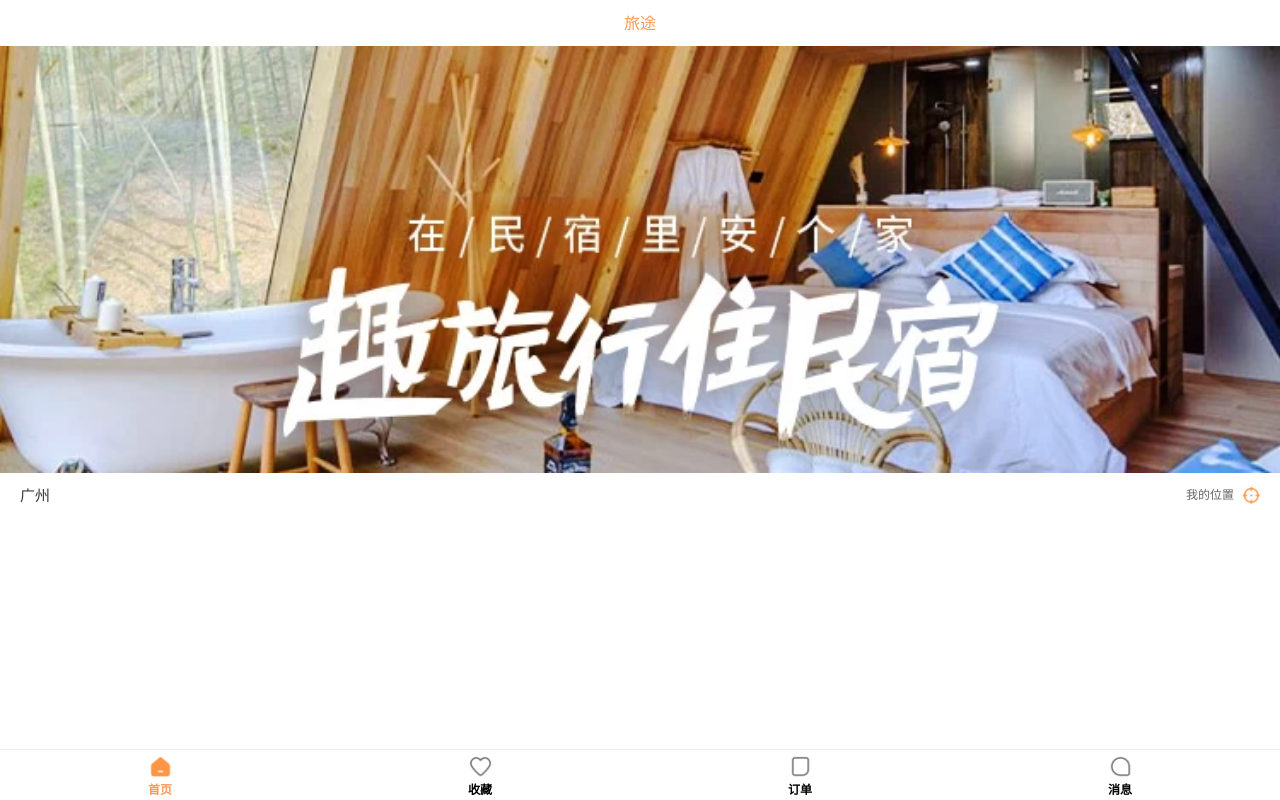
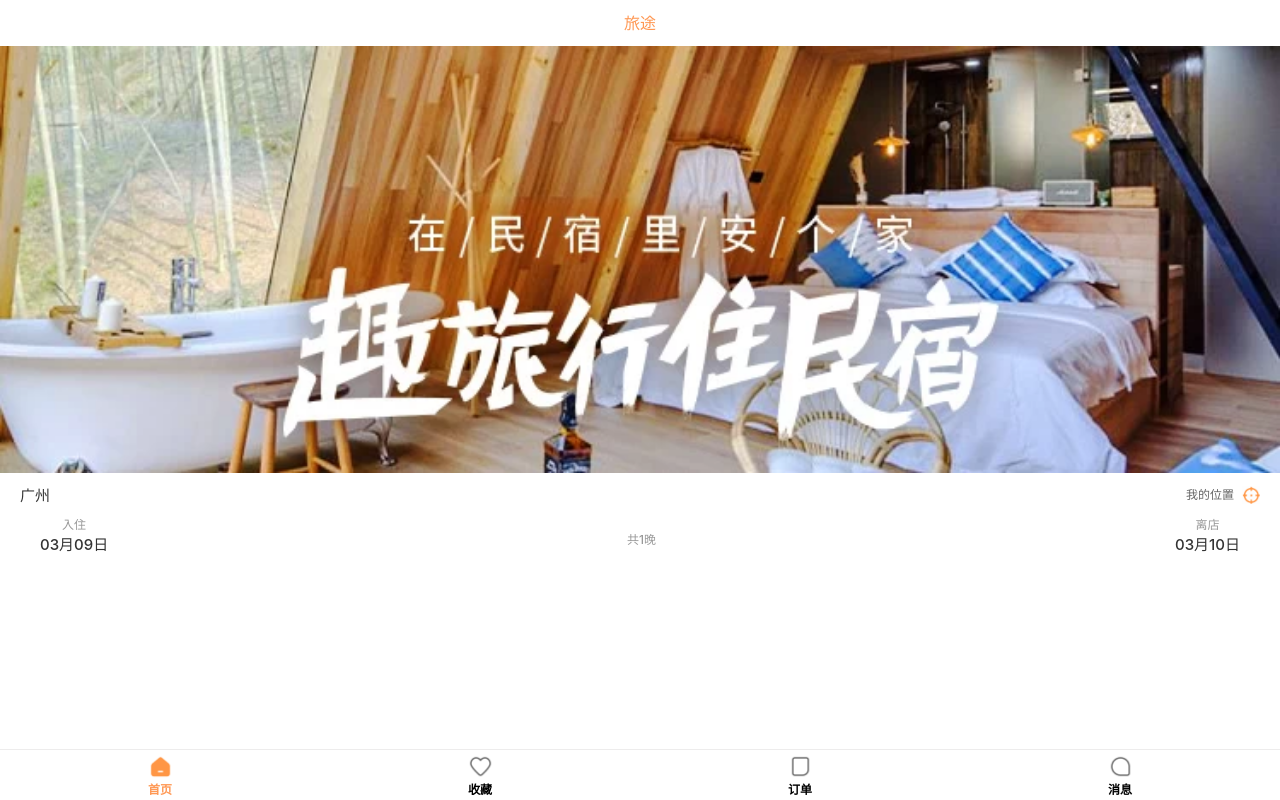
Before and after one commit to ZhangYW111/YW-tour, a Vue app: page /home in a window 1280 px wide. Built offline with nearby package versions, Linux system fonts and the light colour scheme.

Commit message:
新增日历及日期选择功能

```diff
--- a/package.json
+++ b/package.json
@@ -9,6 +9,7 @@
   },
   "dependencies": {
     "axios": "^1.3.4",
+    "dayjs": "^1.11.7",
     "normalize.css": "^8.0.1",
     "pinia": "^2.0.32",
     "vant": "^4.1.0",
--- /dev/null
+++ b/src/utils/format_date.js
@@ -0,0 +1,10 @@
+import dayjs from 'dayjs'
+
+// 格式化成xx月xx日
+export function fomatMonthDate(date) {
+  return dayjs(date).format('MM月DD日')
+}
+// 计算时间差
+export function getDiffDays(startDate, endDate) {
+  return dayjs(endDate).diff(startDate, "day")
+}
--- a/src/views/home/main-component/MainComponent.vue
+++ b/src/views/home/main-component/MainComponent.vue
@@ -8,22 +8,58 @@
         <img src="@/assets/img/home/icon_location.png" alt="">
       </div>
     </div>
+    <!-- 日期 -->
+    <div class="data">
+      <div class="entry-data">
+        <span>入住</span>
+        <div @click="showCalendar=true">{{ startDate }}</div>
+      </div>
+      <div class="duration">共{{ stayCount }}晚</div>
+      <div class="leave-data">
+        <span>离店</span>
+        <div @click="showCalendar=true">{{ endDate }}</div>
+      </div>
+      <!-- 日历组件 -->
+      <van-calendar v-model:show="showCalendar" type="range" @confirm="onConfirm"  color="#ff9854"/>
+    </div>
   </div>
 </template>
 
 <script setup>
   import { useRouter } from "vue-router"
   import useCityStore from "@/stores/modules/city";
+  import { fomatMonthDate, getDiffDays } from "@/utils/format_date";
+import { ref } from "vue";
   const cityStore = useCityStore()
 
   const router = useRouter()
-
+  // 点击城市选择
   const clickCity = () => {
     router.push("/city")
   }
+  // 日期处理
+  const nowDate = new Date()
+  const newDate = new Date()
+  newDate.setDate(nowDate.getDate()+1)
+  const startDate = ref(fomatMonthDate(nowDate))
+  const endDate = ref(fomatMonthDate(newDate))
+
+  const showCalendar = ref(false)
+  const stayCount = ref(getDiffDays(nowDate,newDate))
+  const onConfirm = (values) => {
+    startDate.value = fomatMonthDate(values[0])
+    endDate.value = fomatMonthDate(values[1])
+    stayCount.value = getDiffDays(values[0],values[1])
+    showCalendar.value = false
+  };
 </script>
 
 <style lang="less" scoped>
+  .main-component {
+    font-size: 12px;
+    color: #999;
+    font-weight: 500;
+  }
   .place {
     display: flex;
     justify-content: space-between;
@@ -50,4 +86,31 @@
       }
     }
   }
+
+  .data {
+    display: flex;
+    justify-content: space-between;
+    padding: 0 40px;
+
+
+    .entry-data {
+      text-align: center;
+      div {
+        font-size: 15px;
+        color: #333;
+        margin-top: 5px;
+      }
+    }
+    .duration {
+      line-height: 44px;
+    }
+    .leave-data {
+      text-align: center;
+      div {
+        margin-top: 5px;
+        font-size: 15px;
+        color: #333;
+      }
+    }
+  }
 </style>
```
Also changed, not shown: 1 other file (tests, documents, lock files or other folders).
